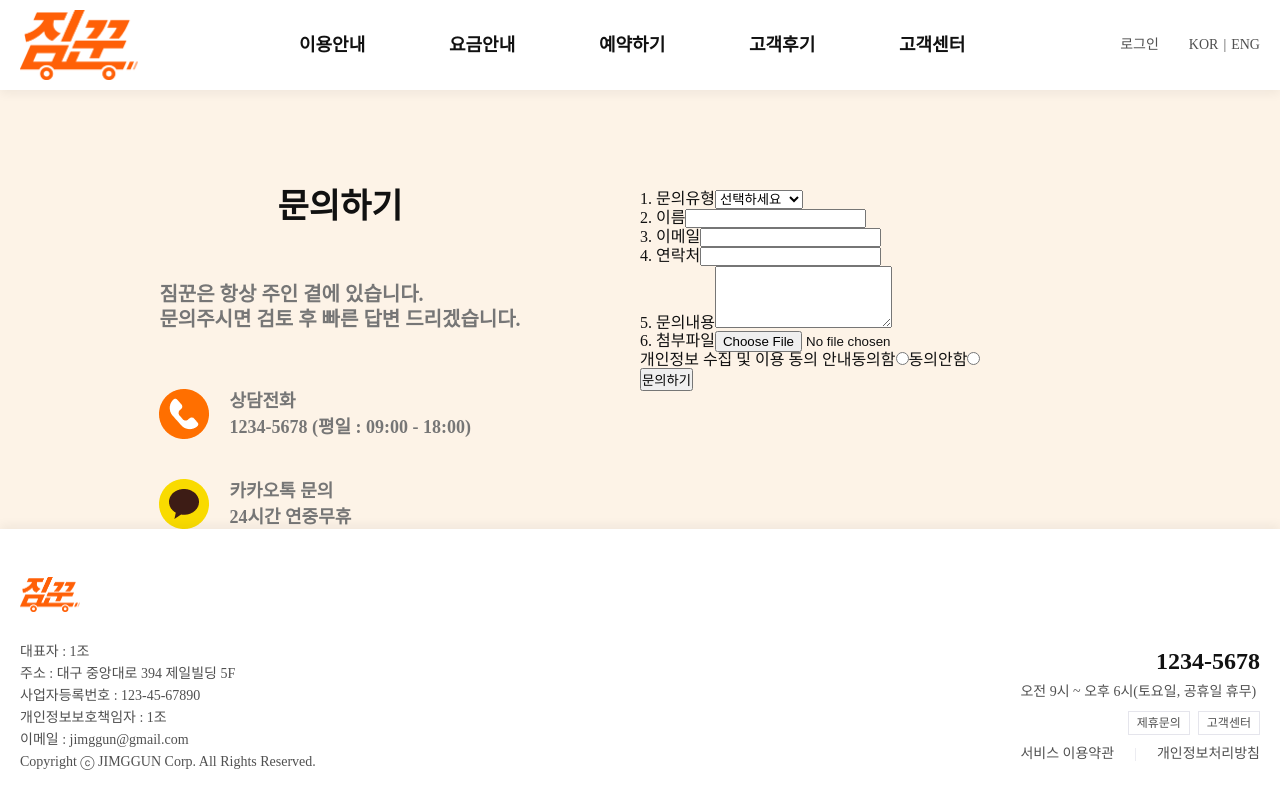
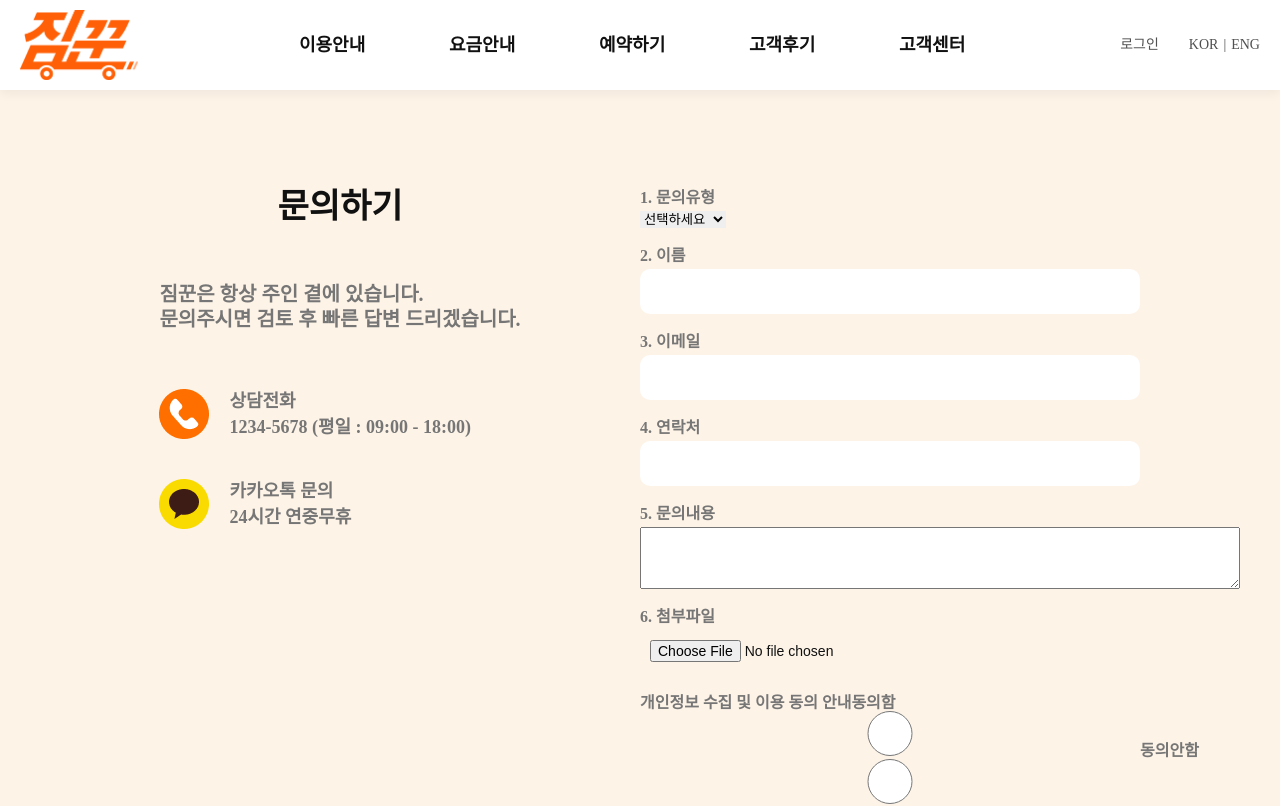
Before and after one commit to HongEungyung/newjimggun, a Vue app: page /inquire in a window 1280 px wide. Shown: the top 806 px of the page. Built offline with nearby package versions, Linux system fonts and the light colour scheme.

Commit message:
고객센터 css 작업중

```diff
--- a/src/views/A2_information.vue
+++ b/src/views/A2_information.vue
@@ -650,6 +650,10 @@ watch(activeTap, (newValue) => {
   flex-direction: column;
   align-items: center;
   gap: 10px;
+  @media screen and (max-width: 768px) {
+  // gotop 버튼
+    display: none !important;
+}
   .topBtn {
     color: $primary-color;
     font-size: 40px;
--- a/src/views/A3_charge.vue
+++ b/src/views/A3_charge.vue
@@ -190,6 +190,10 @@ onMounted(() => {
   flex-direction: column;
   align-items: center;
   gap: 10px;
+  @media screen and (max-width: 768px) {
+  // gotop 버튼
+    display: none !important;
+}
   .topBtn {
     color: $primary-color;
     font-size: 40px;
--- a/src/views/A6_cs.vue
+++ b/src/views/A6_cs.vue
@@ -418,6 +418,10 @@ const nextPage = () => {
   flex-direction: column;
   align-items: center;
   gap: 10px;
+  @media screen and (max-width: 768px) {
+  // gotop 버튼
+    display: none !important;
+}
   .topBtn {
     color: $primary-color;
     font-size: 40px;
--- a/src/views/A9_inquire.vue
+++ b/src/views/A9_inquire.vue
@@ -41,7 +41,8 @@
         <form class="inquire-form">
           <!-- 2-1. 문의유형 -->
           <div class="inquire-group">
-          <label for="category">1. 문의유형</label>
+            <label for="category" class="category-title"><span>1. 문의유형</span></label>
+          <div class="a9group1">
             <select name="category" id="category" required>
               <option value="">선택하세요</option>
               <option value="reservation">예약 관련</option>
@@ -51,39 +52,40 @@
               <option value="etc">기타 문의</option>
             </select>
           </div>
+        </div>
           <!-- 2-2. 이름 -->
-          <div class="inquire-group">
-          <label for="name">2. 이름</label>
-          <input type="text" id="name" required>
+          <div class="inquire-group a9group2">
+            <label for="name"><span>2. 이름</span></label>
+            <input type="text" id="name" required />
           </div>
           <!-- 2-3. 이메일 -->
-          <div class="inquire-group">
-          <label for="name">3. 이메일</label>
-          <input type="email" id="name" required>
+          <div class="inquire-group a9group2">
+            <label for="name"><span>3. 이메일</span></label>
+            <input type="email" id="name" required />
           </div>
           <!-- 2-4. 연락처 -->
-          <div class="inquire-group">
-          <label for="name">4. 연락처</label>
-          <input type="phone" id="name" required>
+          <div class="inquire-group a9group2">
+            <label for="name"><span>4. 연락처</span></label>
+            <input type="phone" id="name" required />
           </div>
           <!-- 2-5. 문의내용 -->
-          <div class="inquire-group">
-          <label for="name">5. 문의내용</label>
+          <div class="inquire-group a9group3">
+            <label for="name"><span>5. 문의내용</span></label>
             <textarea id="content" rows="4"></textarea>
           </div>
           <!-- 2-6. 첨부파일 -->
-          <div class="inquire-group">
-          <label for="name">6. 첨부파일</label>
-          <input type="file" id="name" required>
+          <div class="inquire-group a9group4">
+            <label for="name"><span>6. 첨부파일</span></label>
+            <input type="file" id="name" required />
           </div>
           <!-- 2-7. 개인정보 동의 -->
-          <div class="inquire-group">
+          <div class="inquire-group a9group5">
             <label class="checkbox-label">
               <span>개인정보 수집 및 이용 동의 안내</span>
               <span>동의함</span>
-            <input  type="radio" name="agree" required />
+              <input type="radio" name="agree" required />
               <span>동의안함</span>
-            <input  type="radio" name="agree" required />
+              <input type="radio" name="agree" required />
             </label>
           </div>
           <!-- 2-8. 문의하기 버튼 -->
@@ -194,7 +196,49 @@
     }
     // 2.문의하기 오른쪽 영역
     .inquire-right {
+      width: 100%;
+      position: relative;
       flex: 1;
+      .inquire-form {
+        display: flex;
+        flex-direction: column;
+        // align-items: center;
+        gap: 20px;
+        // from 그룹 전체
+        .inquire-group {
+          width: 100%;
+          display: flex;
+          flex-direction: column;
+          gap: 5px;
+          label {
+            span {
+              font-weight: bold;
+              font-size: $text-font-M;
+              color: $font-light-gray;
+            }
+          }
+          input {
+            width: 100%;
+            max-width: 500px;
+            border-radius: 10px;
+            outline: none;
+            border: none;
+            font-size: $text-font-S;
+            padding: 10px;
+            height: 45px;
+          }
+          // 2-1. 문의유형
+
+        .a9group1 {
+          max-width: 500px;
+          #category {
+            border: none;
+            outline: none;
+          }
+        }
+        }
+
+      }
     }
   }
 }
```
Lines whose indentation alone changed are shown as unchanged.
